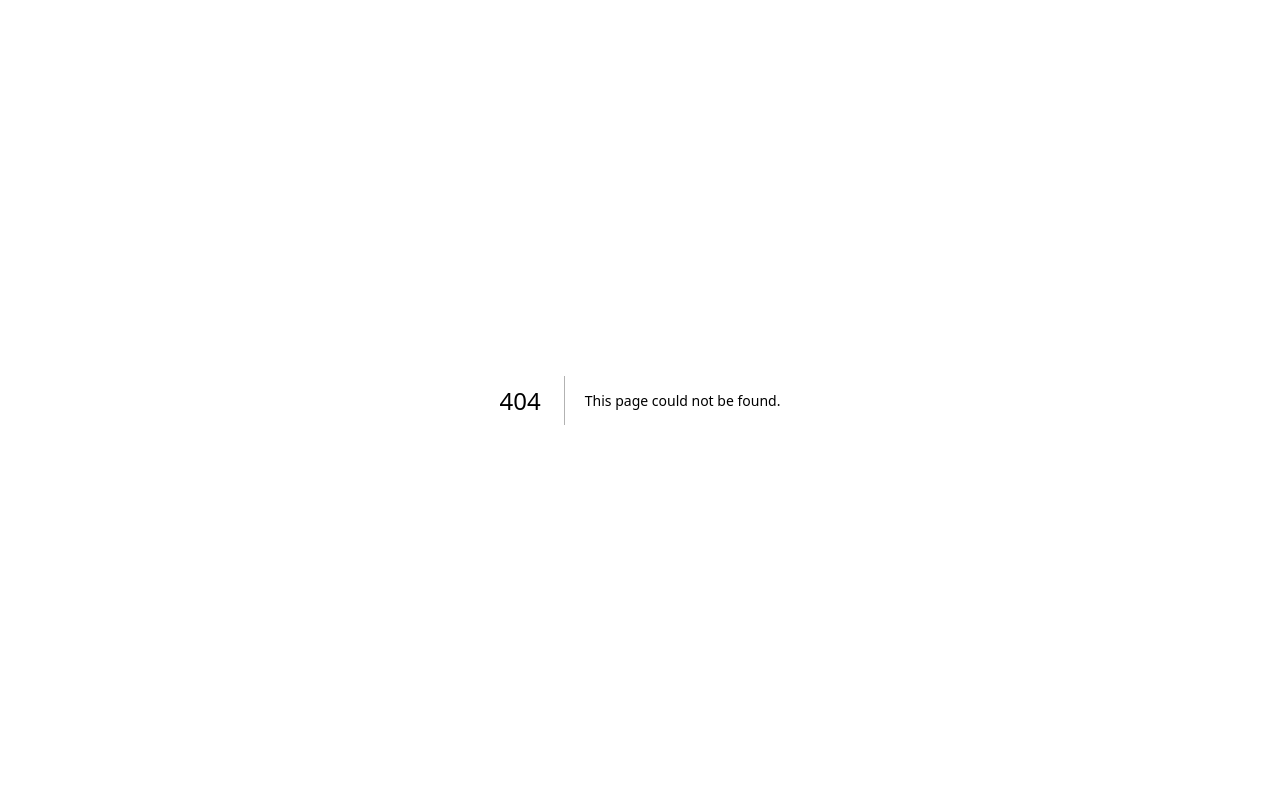
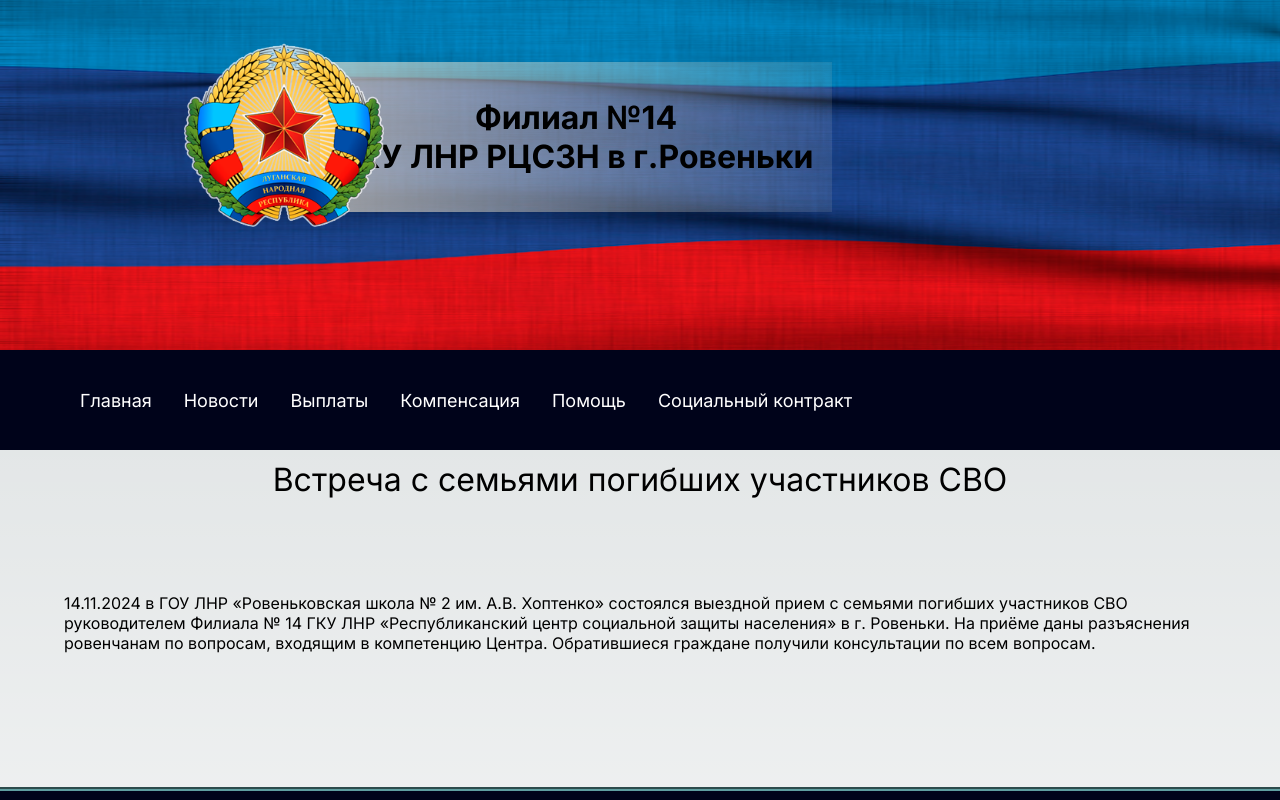
Before and after one commit to KorolkovAlexander/Utszn2, a Next.js app: page /News/22 in a window 1280 px wide. Before the commit this address had no page. Shown: the top 800 px of the page. Built offline with nearby package versions, Linux system fonts and the light colour scheme.

Commit message:
dsfлrrewedleудrrrdddfftуdnvnhzqzqfnfaml

```diff
--- /dev/null
+++ b/src/app/News/22/page.js
@@ -0,0 +1,52 @@
+import styles from "../../page.module.css";
+import Title from "../../../../Components/Title";
+import Header from "../../../../Components/Header";
+import Footer from "../../../../Components/Footer";
+import Image from "next/image";
+
+
+export default function Page() {
+    return (
+
+      <div className={styles.container}>
+
+
+      <div className={styles.headerframe}>
+        <div className={styles.flag}>
+          <img src="../flag.png" />
+        </div>
+        <Title className={styles.title} />
+        <div className={styles.logo}>
+          <img src="../logo.svg" />
+        </div>
+      </div>
+
+      <Header />
+
+      <main className={styles.mainpost2}>
+
+
+
+      <div className={styles.title2}>Встреча с семьями погибших участников СВО</div>
+      <div className={styles.text2}>	14.11.2024 в ГОУ ЛНР «Ровеньковская школа № 2 им. А.В. Хоптенко» состоялся выездной прием с семьями погибших участников СВО руководителем Филиала № 14 ГКУ ЛНР «Республиканский центр социальной защиты населения» в г. Ровеньки.
+На приёме даны разъяснения ровенчанам по вопросам, входящим в компетенцию Центра.
+	Обратившиеся граждане получили консультации по всем вопросам.
+<br/>
+<br/>
+
+        <br/>
+
+
+
+
+
+</div>
+
+
+
+
+
+      </main>
+      <Footer className={styles.footer} />
+    </div>
+  )}
--- a/src/app/News/page.js
+++ b/src/app/News/page.js
@@ -49,6 +49,7 @@ export default function Page() {
     <Post title={"ПОРЯДОК ВЫДАЧИ СПРАВКИ МНОГОДЕТНЫМ СЕМЬЯМ"}  src={"/58.jpg"} l={"/News/19"}/>
     <Post title={"Удостоверения российского образца членам семьи погибшего (умершего) инвалида войны, участника Великой Отечественной войны и ветерана боевых действий"}  src={"/62.jpg"} l={"/News/20"}/>
     <Post title={"Ровеньчанке вручено удостоверение российского образца – члену семьи погибшего (умершего) участника Великой Отечественной войны"}  src={"/63.jpg"} l={"/News/21"}/>
+    <Post title={"Встреча с семьями погибших участников СВО"}  src={"/64.jpg"} l={"/News/22"}/>
       </main>
       <Footer className={styles.footer} />
     </div>
```
Also changed, not shown: src/app/News/21/page.js (+4 -3 lines), public/64.jpg (added).
